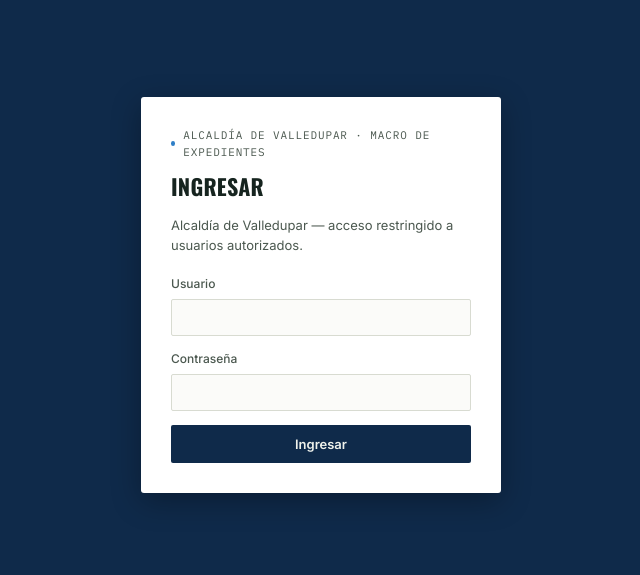
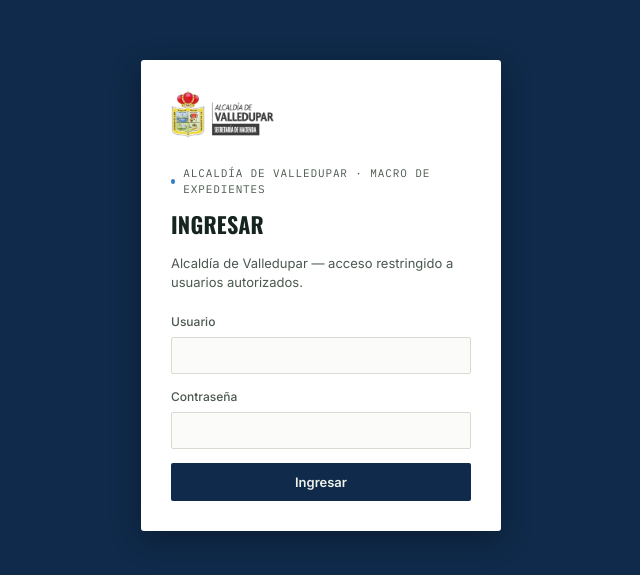
Before and after one commit to JohanaAvii/macro-expedientes, a Next.js app: page /login in a window 1280 px wide. Shown: the part 105-680 px from the top of the page, without its empty margins (319-959 px from the left). Built offline with nearby package versions, Linux system fonts and the light colour scheme.

Commit message:
agregar escudo al login

```diff
--- a/src/app/login/page.tsx
+++ b/src/app/login/page.tsx
@@ -1,6 +1,7 @@
 "use client";
 
 import { useState } from "react";
+import Image from "next/image";
 import { signIn } from "next-auth/react";
 import { useRouter } from "next/navigation";
 
@@ -32,6 +33,14 @@
   return (
     <div className="login-shell">
       <div className="login-card">
+        <Image
+          src="/images/escudo-valledupar.png"
+          alt="Escudo Alcaldía de Valledupar"
+          width={520}
+          height={263}
+          style={{ height: 52, width: "auto", marginBottom: 18 }}
+          priority
+        />
         <div className="eyebrow" style={{ marginBottom: 10 }}>
           <span className="dot"></span> alcaldía de valledupar · macro de expedientes
         </div>
```
